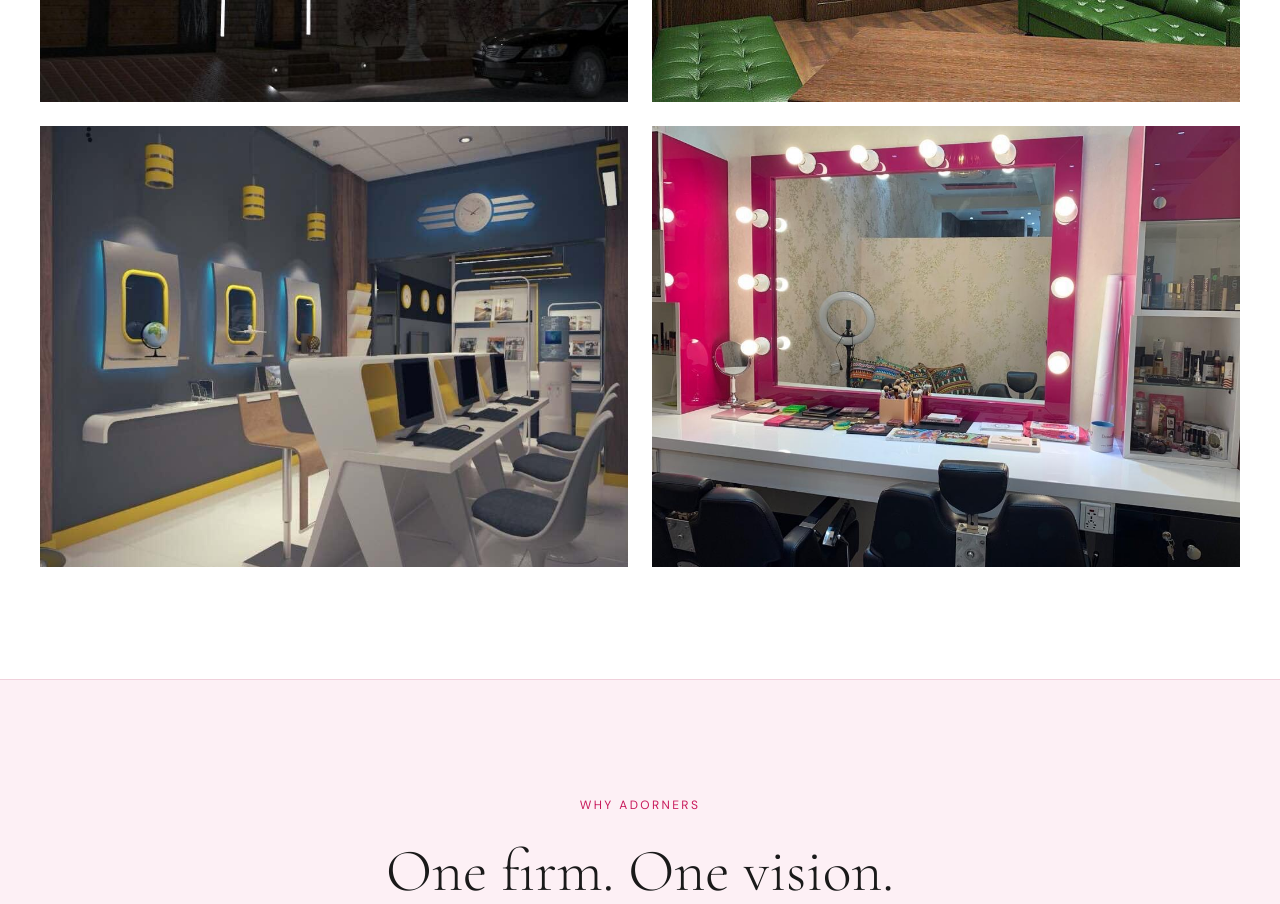
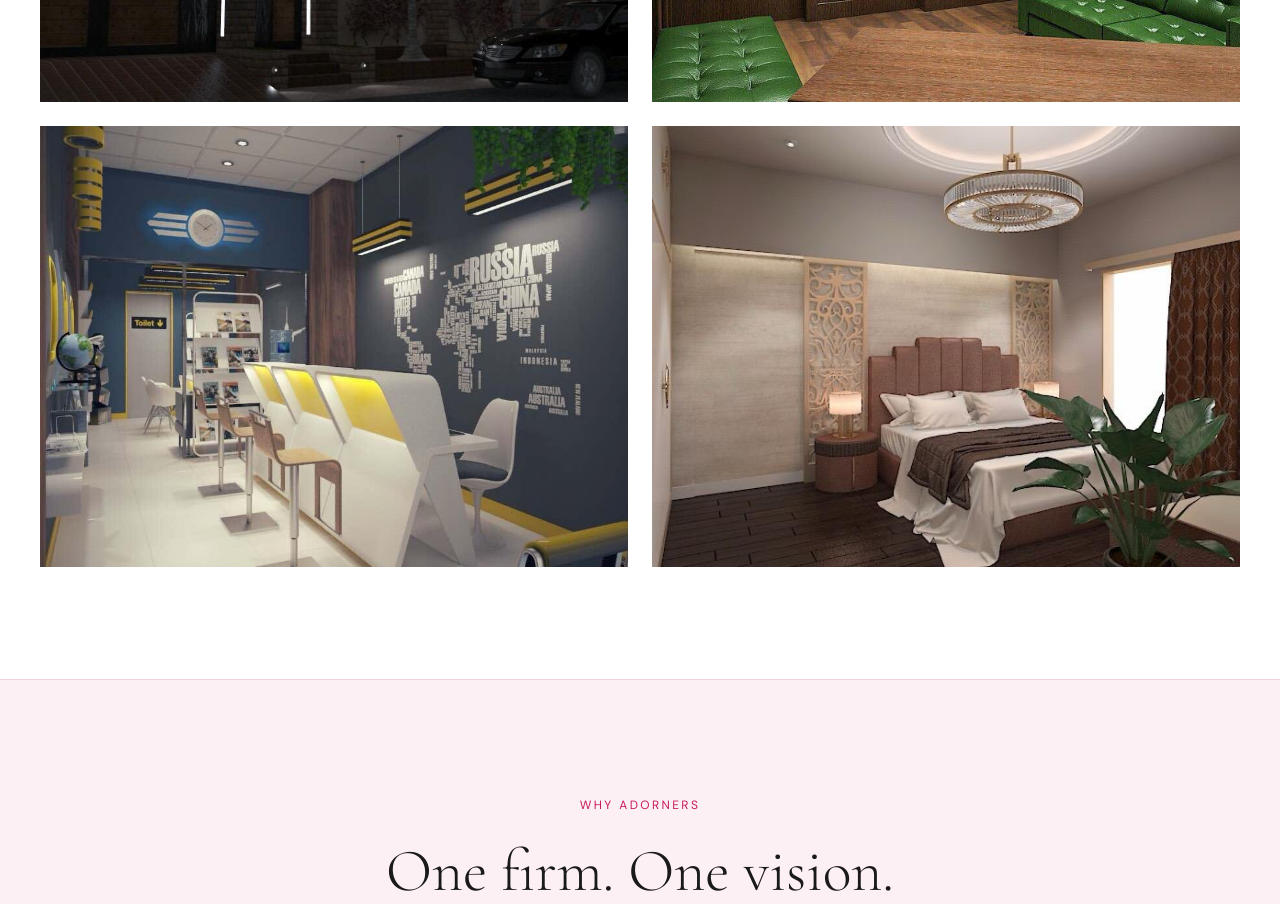
Before and after one commit to adorners911/adorners, a React (Vite) app: page / in a window 1280 px wide. Shown: the part 1380-2284 px from the top of the page. Built offline with nearby package versions, Linux system fonts and the light colour scheme.

Commit message:
fix: update home page featured photos - bedroom and travel agency

```diff
--- a/src/pages/Home.jsx
+++ b/src/pages/Home.jsx
@@ -18,16 +18,16 @@
   },
   {
     id: 3,
-    image: '/travel agency/298ed607-c7ab-4bed-b8f9-0646a798e4a9.jpeg',
+    image: '/travel agency/59917b89-1d2a-4971-abea-ba38e5e9a4cb.jpeg',
     category: 'Commercial',
     title: 'Travel Agency',
     location: 'Karachi',
   },
   {
     id: 4,
-    image: '/saloon/08298a6b-e9ed-4343-bfb0-e03913cace35.jpeg',
-    category: 'Commercial',
-    title: 'Beauty Saloon',
+    image: '/bedroom/e5a21ac8-dc5e-4994-b9e4-81a15e8e054e.jpeg',
+    category: 'Interior Design',
+    title: 'Luxury Bedroom',
     location: 'Karachi',
   },
 ]
```
